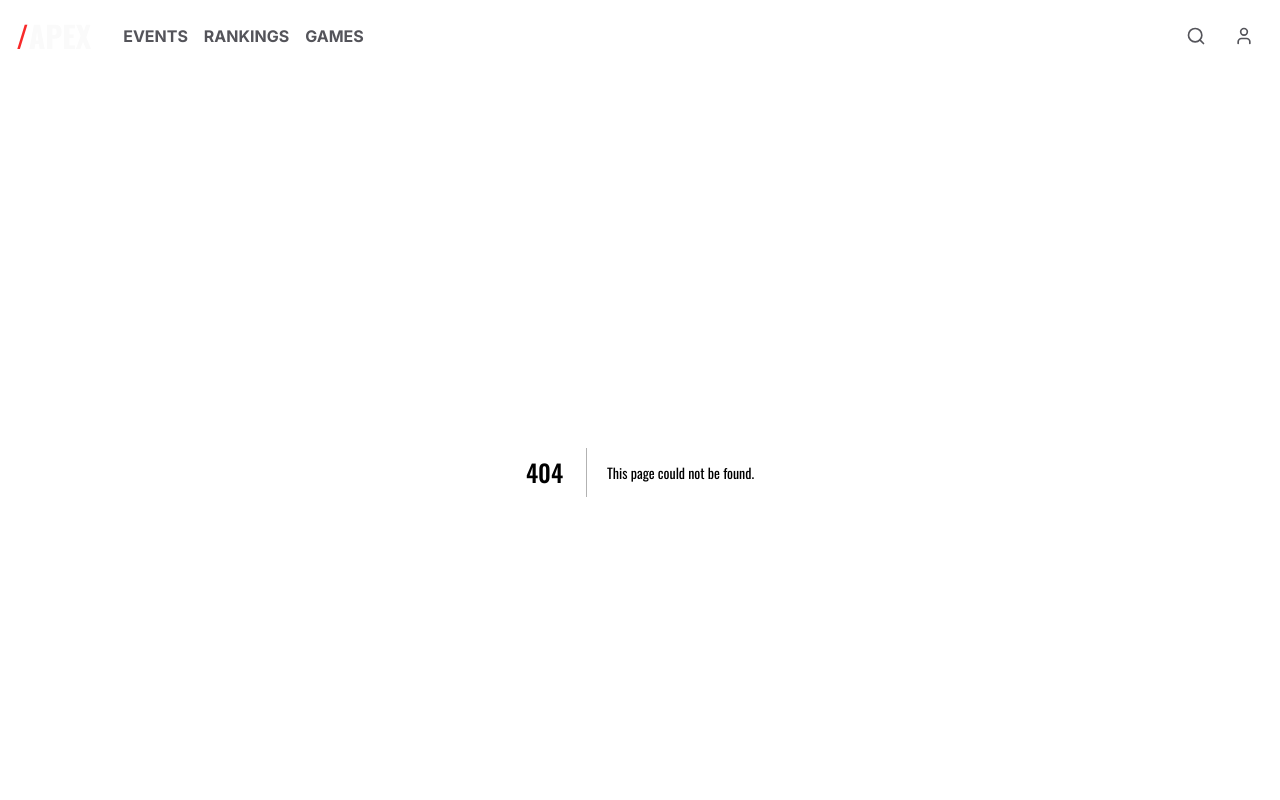
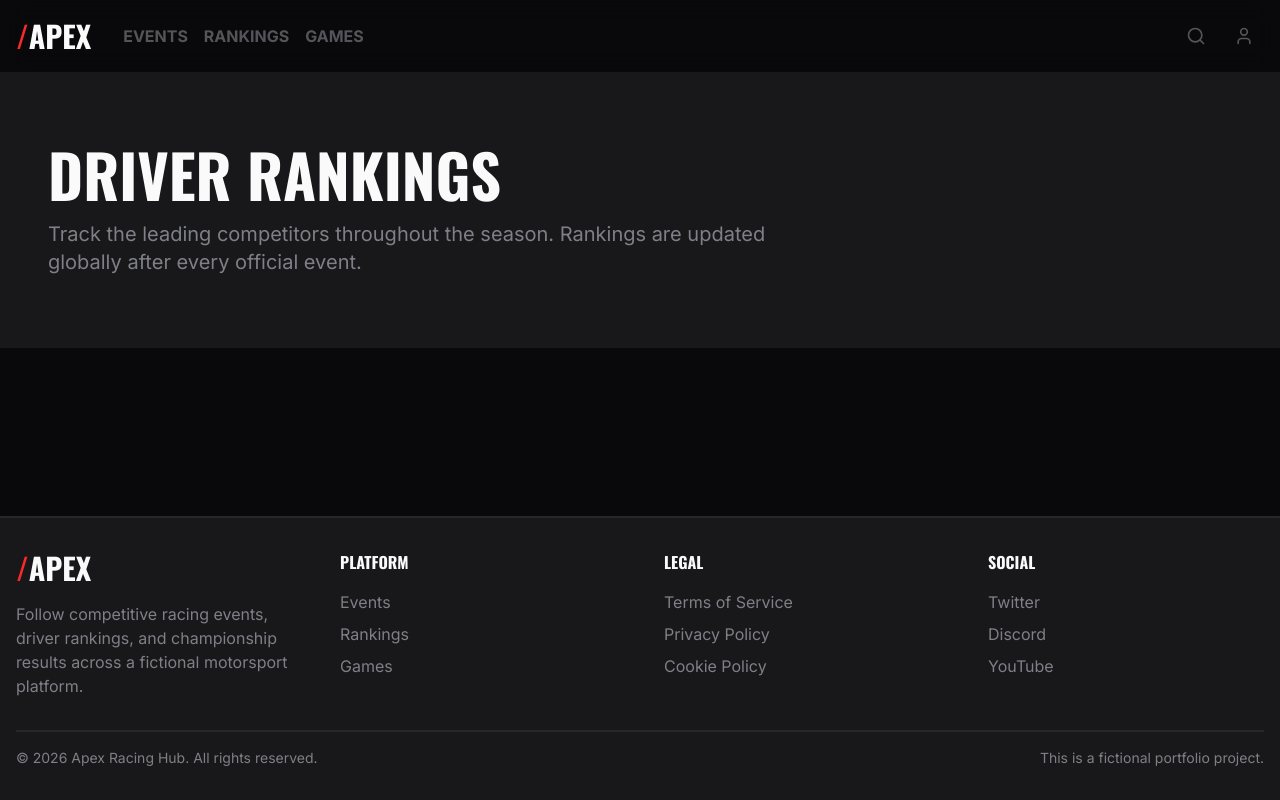
Before and after one commit to RizatdinovNail/Game-Event-Dashboard, a Next.js app: page /rankings in a window 1280 px wide. Before the commit this address had no page. Shown: the top 800 px of the page. Built offline with nearby package versions, Linux system fonts and the light colour scheme.

Commit message:
feat: finished rankings page

```diff
--- /dev/null
+++ b/app/rankings/page.tsx
@@ -0,0 +1,24 @@
+export default function Rankings() {
+  return (
+    <section>
+      <section
+        className="bg-(--secondary-bg) min-h-[20vh] flex justify-center flex-col gap-8 px-4 py-10"
+        aria-labelledby="rankings-page-heading"
+      >
+        <div className="mx-auto flex max-w-400 w-full justify-between flex-col gap-4 p-8">
+          <h1
+            className="text-(--primary-text) text-6xl uppercase font-bold"
+            id="rankings-page-heading"
+          >
+            DRIVER RANKINGS
+          </h1>
+          <p className="text-(--third-text) max-w-190 text-xl">
+            Track the leading competitors throughout the season. Rankings are
+            updated globally after every official event.
+          </p>
+        </div>
+      </section>
+      <section></section>
+    </section>
+  );
+}
```
